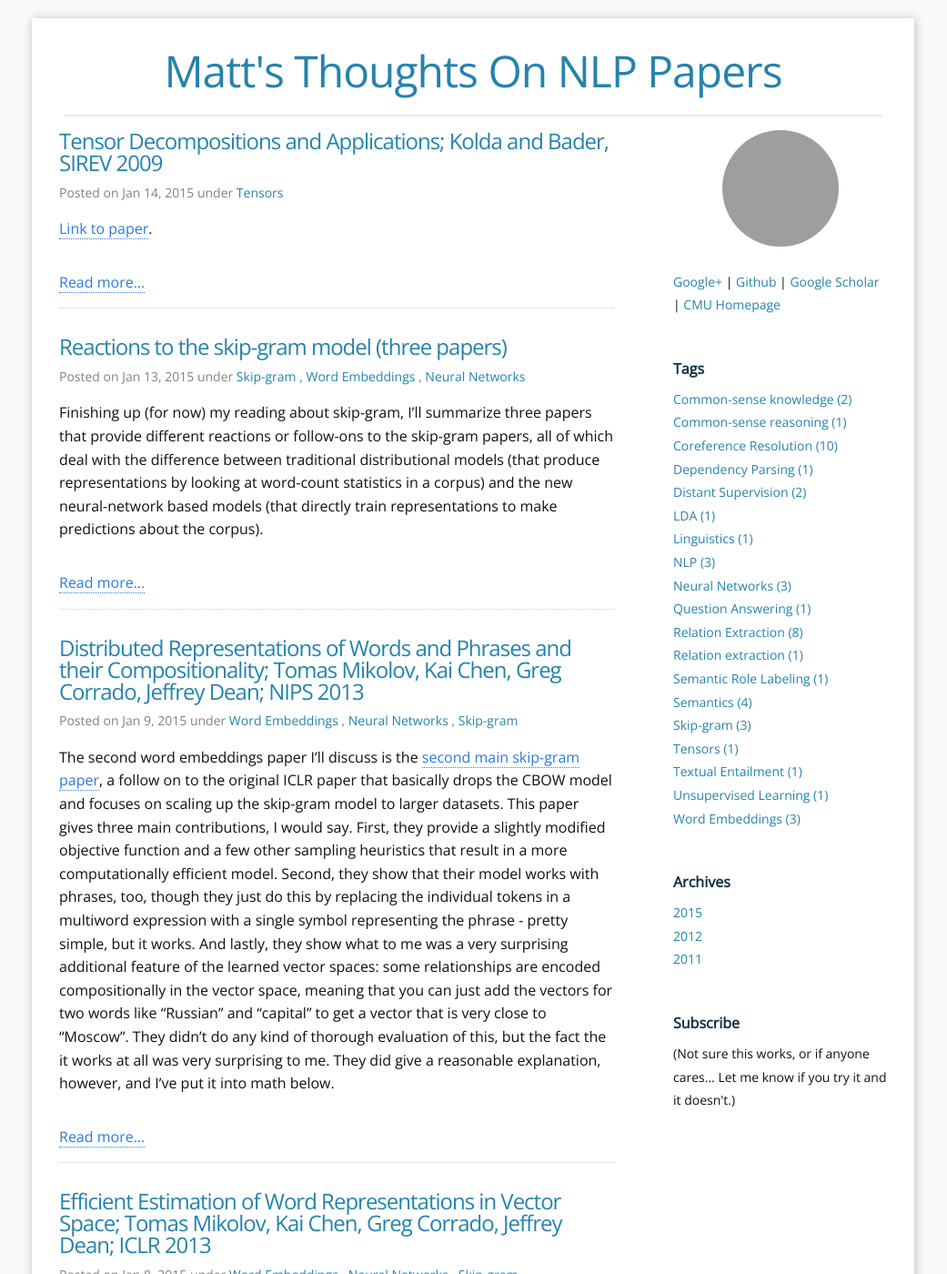
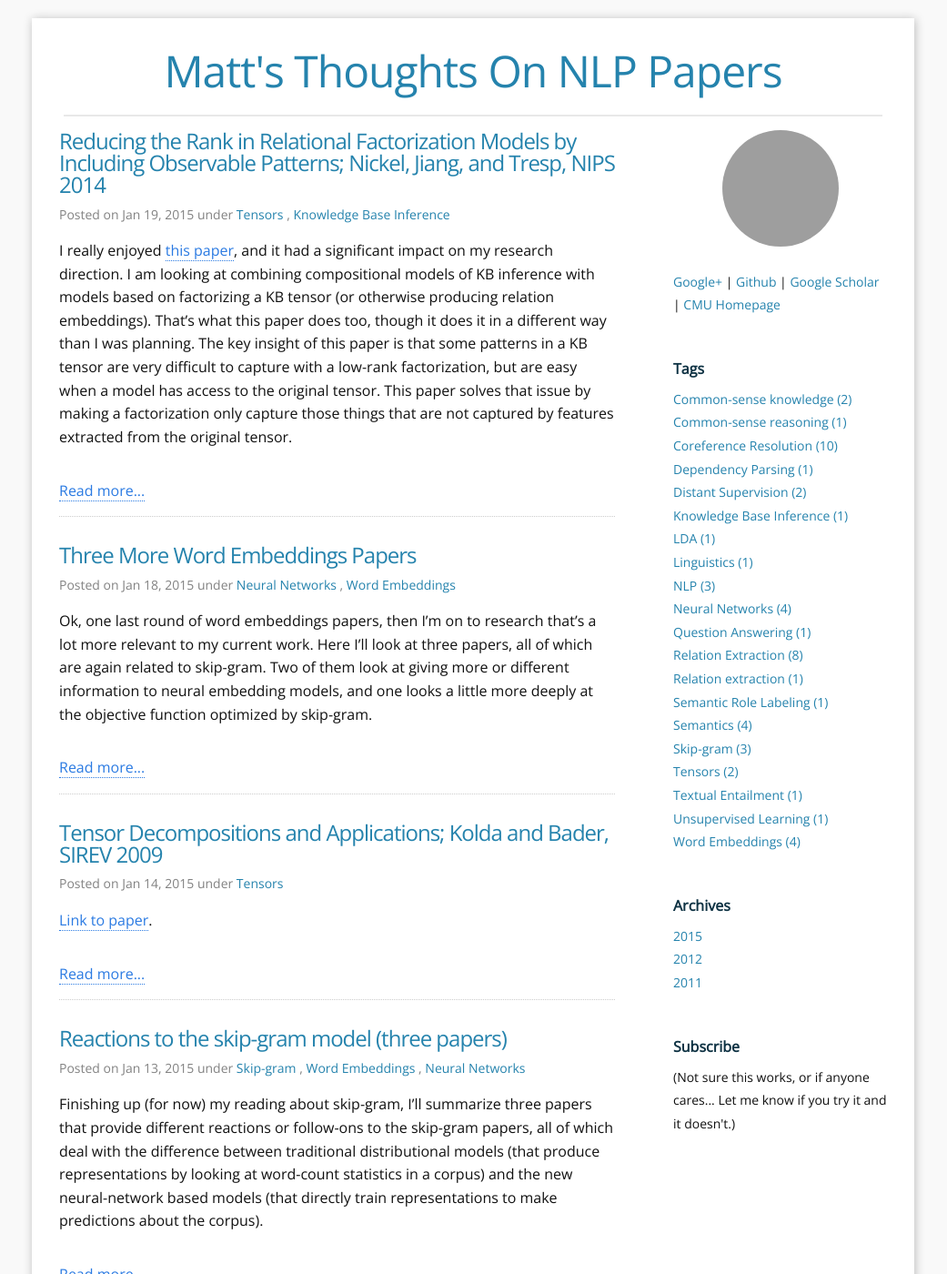
Before and after one commit to matt-gardner/paper-reviews, a Jekyll site: the page built from index.html, in a window 1280 px wide and 1400 px high. Shown: the whole window at 91% size, without its empty margins (120-1161 px from the left). Built offline with Jekyll 4.4.1, drawn with Linux system fonts in a browser that asks for light colours; Markdown is read by kramdown in place of the engine named in the settings; the list of posts is cut into pages by our own code; some of the changed text lies outside the part shown; grey boxes are pictures that could not be loaded.

Commit message:
Two more posts, one update

```diff
--- a/_posts/2015-01-13-reactions-to-skip-gram.md
+++ b/_posts/2015-01-13-reactions-to-skip-gram.md
@@ -67,7 +67,10 @@ Two small notes on this last paper.  First, I think this explains why Levy and G
 switch to a multiplication of their similarities in order to get reasonable performance on the
 analogy task - they were using PPMI to construct their word vectors, a metric that is a simple
 transformation of co-occurrence statistics, not _log_ co-occurrence statistics, so they needed
-multiplication instead of addition to recover the relationships.  Second, Goldberg [wrote a
+multiplication instead of addition to recover the relationships (UPDATE: actually, PPMI _does_ have
+a log after computing a ratio of counts, so I'm wrong here...  The connection does still seem
+interesting to me, but it would need some more exploration in order to really explain this).
+Second, Goldberg [wrote a
 note](https://docs.google.com/document/d/1ydIujJ7ETSZ688RGfU5IMJJsbxAi-kRl8czSwpti15s/) on the
 original (pre-camera-ready copy, I believe) version of the GloVe paper, criticizing its evaluation
 (fairly, I think).  The paper was updated in the camera-ready copy to respond to his points, but
--- /dev/null
+++ b/_posts/2015-01-18-more-word-embeddings.md
@@ -0,0 +1,56 @@
+---
+published: true
+title: "Three More Word Embeddings Papers"
+layout: post
+author: Matt
+tags:
+- Neural Networks
+- Word Embeddings
+---
+
+Ok, one last round of word embeddings papers, then I'm on to research that's a lot more relevant
+to my current work.  Here I'll look at three papers, all of which are again related to skip-gram.
+Two of them look at giving more or different information to neural embedding models, and one looks
+a little more deeply at the objective function optimized by skip-gram.
+
+The first paper, [Dependency Based Word
+Embeddings](http://www.cs.bgu.ac.il/~yoavg/publications/acl2014syntemb.pdf), by Levy and Goldberg,
+ACL 2014 (short paper), trains a skip-gram model using dependency edges instead of a bag of words
+as contexts.  They show that this captures functional similarity better than the traditional
+skip-gram model, which tends to capture domain similarity.  This is pretty much exactly what you
+would expect, so I'm not surprised by those results at all.  It was a little surprising to me that
+using dependency edges instead of close words performs much worse on the analogy task used by
+Mikolov and others - I would have thought that it could perform better on the syntactic analogies
+than the original skip-gram.  I wish I understood what was going on with that task better than I
+do.
+
+The second paper, [Not All Neural Embeddings are Born Equal](http://arxiv.org/abs/1410.0718), by
+Hill and others, NIPS workshop 2014, has another seemingly obvious result: using neural network
+language model from a translation system performs better than using a monolingual language model.
+Well, it has twice as much data, even if half of it is in another language, so it's not really
+surprising to me that the translation model does better (this is evaluated on some standard word
+similarity tasks; on anaologies, the translation model does better with syntactic analogies, worse
+with semantic analogies).  The experiment is confounded a bit by the fact that there are two
+things varying here at the same time, and neither can be easily isolated: the architecture of the
+model is different (skip-gram and GloVe vs. a neural translation model), and the data is different
+(one half of a bilingual corpus, or all of it).
+
+The last paper, [Neural Word Embedding as Implicit Matrix
+Factorization](http://papers.nips.cc/paper/5477-neural-word-embedding-as-implicit-matrix-factorization),
+by Levy and Goldberg, NIPS 2014, is the most interesting (to me) of these three.  It looks at the
+objective function optimized by skip-gram, and shows that it is implicitly factoring a (shifted)
+PMI matrix.  That's a really interesting (and non-obvious) connection.  They further show that they
+can optimize the objective directly, either by just constructing the shifted PMI matrix, or by
+using a truncated (and thus sparse) version of that.  And, instead of implicitly factorizing this
+shifted matrix, once you know what skip-gram is doing, you can just directly factor the matrix
+yourself using SVD.  They show that for several tasks (all that they tested except for syntactic
+analogies), these more direct techniques outperform skip-gram.
+
+I guess what I get from all of this is that there are a lot of different tasks you could do with
+word embeddings, and performance on those tasks depends a lot on the specifics of how you create
+your embeddings.  There are also a lot of information sources that could help you create word
+embeddings.  I know people have looked at model architectures where you have several hidden layers
+in a neural network, then several tasks that all need to be explained by the output, and you train
+this large model jointly.  I wonder if anyone has done something like that with word embeddings...
+A quick search didn't turn up anything particularly promising, but I might not have looked in the
+right place.
--- /dev/null
+++ b/_posts/2015-01-19-are-tensor-rank.md
@@ -0,0 +1,69 @@
+---
+published: true
+title: "Reducing the Rank in Relational Factorization Models by Including Observable Patterns; Nickel, Jiang, and Tresp, NIPS 2014"
+layout: post
+author: Matt
+tags:
+- Tensors
+- Knowledge Base Inference
+---
+
+I really enjoyed [this
+paper](http://papers.nips.cc/paper/5448-reducing-the-rank-in-relational-factorization-models-by-including-observable-patterns),
+and it had a significant impact on my research direction.  I am looking at combining compositional
+models of KB inference with models based on factorizing a KB tensor (or otherwise producing
+relation embeddings).  That's what this paper does too, though it does it in a different way than I
+was planning.  The key insight of this paper is that some patterns in a KB tensor are very
+difficult to capture with a low-rank factorization, but are easy when a model has access to the
+original tensor.  This paper solves that issue by making a factorization only capture those things
+that are not captured by features extracted from the original tensor.
+
+The paper begins with a theorem that gives upper and lower bounds on the rank required to recover
+an adjacency tensor with a factorization model (KB tensors are adjacency tensors).  They show the
+necessary rank depends on certain properties of the graph - the more strongly connected components
+there are of any particular edge type in the graph, the higher the rank of the factored model must
+be.  While this proof is interesting and provides some motivation for the rest of the paper, they
+don't evaluate anything to do with the theorem after stating the proof, nor do they even
+explicitly tie the methods they introduce to the theorem they proved.  It seems intuitive that
+using features derived from the full-rank tensor will help to reduce the rank of a factored model
+explaining the residual, but if you're just relying on intuition for this, why give a proof at
+all?  Anyway, the proof is interesting, I just thought it could have been better integrated with
+the rest of the paper, by calculating the bounds on the tensors they tested with, for instance.
+
+After the proof, the authors introduce their model (additive relational effects, or ARE).  It is
+an extension of the RESCAL factorization model that only requires the model to explain what can't
+be explained by features from the non-factored tensor.  The RESCAL model approximates the tensor
+as:
+
+\\(\mathbf{X} \approx \mathbf{R} \times\_1 A \times\_2 A\\)
+
+where \\(\mathbf{X}\\) is the KB tensor, with dimension \\(N \times N \times K\\), \\(N\\) is the
+number of entities in the KB, \\(K\\) is the number of relations, \\(\mathbf{R}\\) is a \\(r \times
+r \times K\\) tensor, with an \\(r \times r\\) matrix for each of the \\(K\\) relations, and
+\\(A\\) is a \\(N \times r\\) matrix with a vector of length \\(r\\) representing each entity.
+Basically, this models each entity with a vector, and each relation with a matrix, and computes
+the probability of an entity pair belonging to a relation by multiplying the relation matrix on
+either side with the entity vectors.
+
+The ARE model augments RESCAL with another tensor \\(\mathbf{M}\\):
+
+\\(\mathbf{X} \approx \mathbf{R} \times\_1 A \times\_2 A + \mathbf{M} \times\_3 W\\)
+
+\\(mathbf{M}\\) is an \\(N \times N \times P\\) tensor, with \\(P\\) features per entity pair,
+extracted however you wish from the original tensor (these could be PRA or horn clause features,
+for instance).  \\(W\\) is a \\(K \times P\\) matrix with weights saying how predictive each
+feature is for each relation.  With the addition of the \\(\mathbf{M} \times\_3 W\\) term, the
+RESCAL factorization model now only has to account for the things that the observable features
+cannot model.
+
+The result is that the model is more expressive, and it gives good performance with a lower rank
+than RESCAL, which means there are many fewer parameters to learn, as well (along with faster
+runtimes).  They show some nice improves on a few datasets, though none of them are what I would
+consider large, and they didn't try using much in the way of PRA features for \\(\mathbf{M}\\).
+
+This paper, both their proof and the method they introduce, made me rethink the utility of trying
+to do a PRA composition operator in a latent space, as I was planning on doing.  I'll still run
+the experiment (and thus give some more details on this later), but I'm not very hopeful anymore
+that it will work well, and I don't think it's worth trying to do a joint model between PRA and
+factorization in the way I was thinking, because I think this model is better than what I was
+planning.
```
